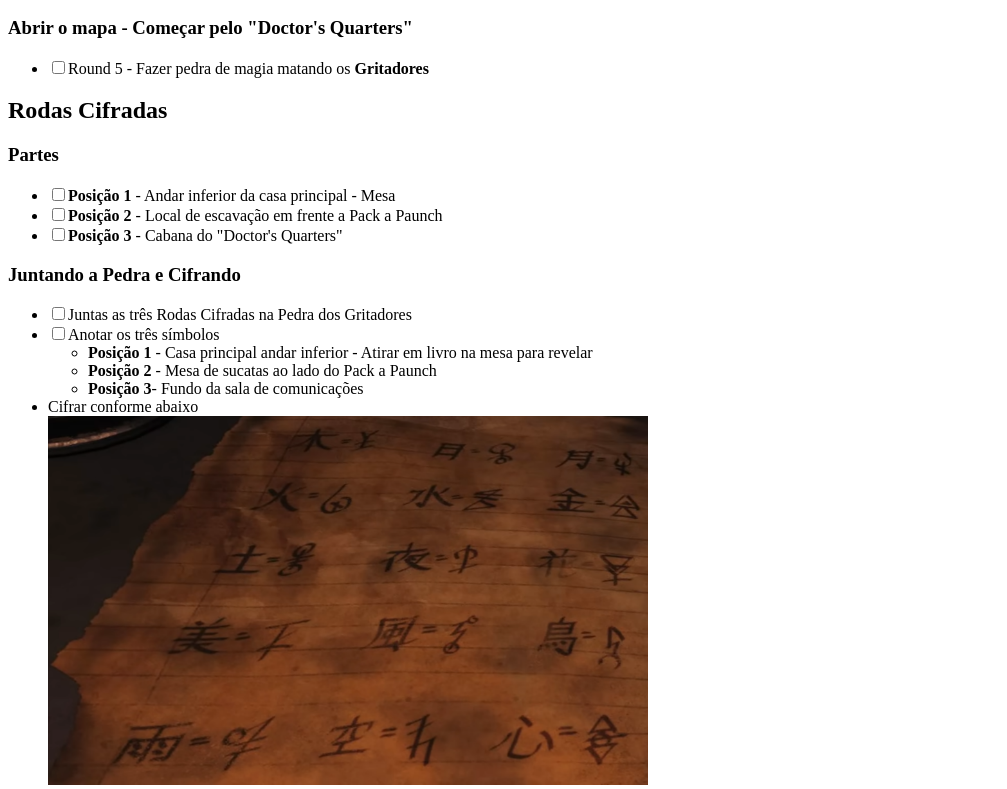
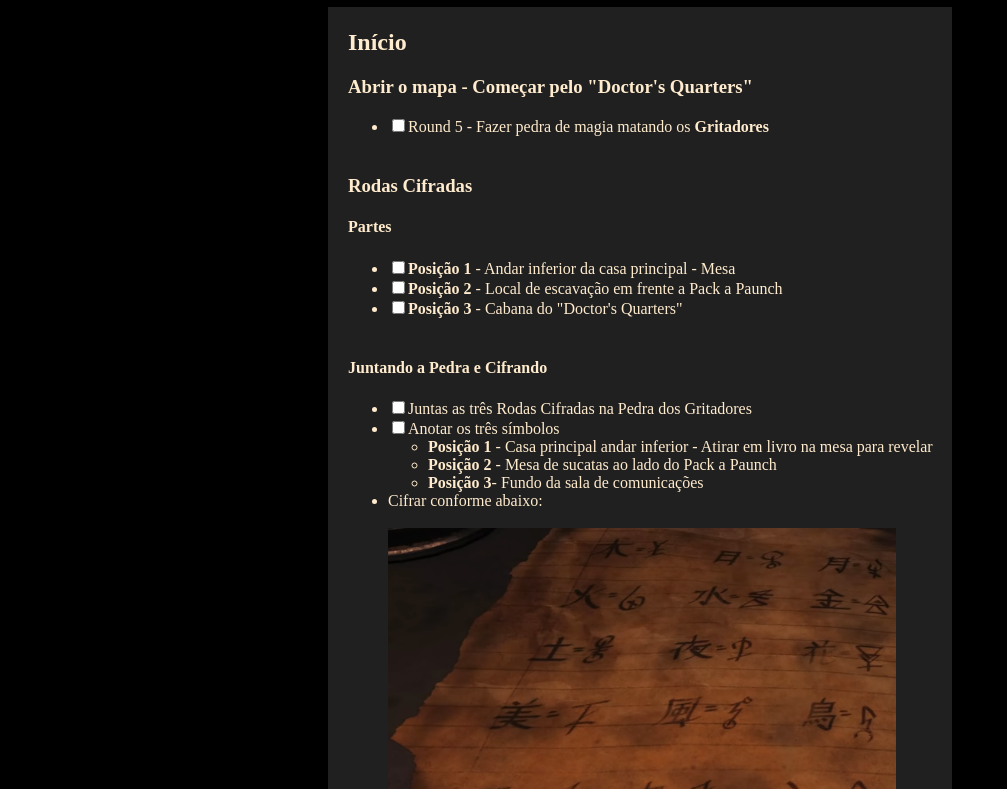
Before and after one commit to oliani/CodEasterEgg, a plain HTML site: page index.html in a window 1280 px wide. Shown: the part 110-899 px from the top of the page, without its empty margins (0-1007 px from the left). Drawn offline with Linux system fonts and the light colour scheme.

Commit message:
Visual Changes

```diff
--- a/index.html
+++ b/index.html
@@ -4,27 +4,32 @@
     <meta charset="UTF-8">
     <meta http-equiv="X-UA-Compatible" content="IE=edge">
     <meta name="viewport" content="width=device-width, initial-scale=1.0">
+    <link rel="stylesheet" href="./style/stylesheet.css">
     <title>COD Vanguard - Shi No Numa EasterEgg</title>
 </head>
 <body>
     <h1>COD: Vanguard - <strong>Shi No Numa</strong> EasterEgg - Tutorial</h1>
+    <div id="inicio">
+
         <h2>Início</h2>
         <h3>Abrir o mapa - Começar pelo <strong>"Doctor's Quarters"</strong></h3>
         <ul>
-        <li><input type="checkbox" name="" id="">Round 5 - Fazer pedra de magia matando os <strong>Gritadores</strong></li>
+            <li><input type="checkbox" name="" id="checkbox">Round 5 - Fazer pedra de magia matando os <strong>Gritadores</strong></li>
         </ul>
+        </div>
 
-    <h2>Rodas Cifradas</h2>
-    <h3>Partes</h3>
+    <div id="rodas">
+        <h3>Rodas Cifradas</h3>
+        <h4>Partes</h4>
         <ul>
             <li><input type="checkbox" name="" id=""><strong>Posição 1</strong> - Andar inferior da casa principal - Mesa</li>
             <li><input type="checkbox" name="" id=""><strong>Posição 2</strong> - Local de escavação em frente a Pack a Paunch</li>
             <li><input type="checkbox" name="" id=""><strong>Posição 3</strong> - Cabana do "Doctor's Quarters" </li>
         </ul>
-    <h3></h3>
+    </div>
 
-
-    <h3>Juntando a Pedra e Cifrando</h3>
+    <div id="main">
+        <h4>Juntando a Pedra e Cifrando</h4>
         <ul>
             <li><input type="checkbox" name="" id="">Juntas as três Rodas Cifradas na Pedra dos Gritadores</li>
             <li><input type="checkbox" name="" id="">Anotar os três símbolos
@@ -32,9 +37,13 @@
                     <li><strong>Posição 2</strong> - Mesa de sucatas ao lado do Pack a Paunch</li>
                     <li><strong>Posição 3</strong>- Fundo da sala de comunicações</li>
                 </ul>
-        <li>Cifrar conforme abaixo </li>
-         <img src="./img/Cifras.png" alt="" width="600">
-        </li>
+            <li>Cifrar conforme abaixo: </li>
+
+            <br />
+            <img src="./img/Cifras.png" alt="Cifras" width="90%">
+            <br />
+
+            <br />
             <li><input type="checkbox" name="" id="">Introduzir sequência cifradra na Pedra
                 <ul>
                     <li>Para saber se deu certo pedras em volta ficarão vermelhas</li>
@@ -77,7 +86,7 @@
                 <ul>Normalmente ficam em spots para serem acertados fora do mapa</ul>
                 <ul>Preste atenção para não peder os orbs</ul>
             </li>
-        <li><h3>Boss Fight</h3>
+            <li><h4>Boss Fight</h4>
                 <ul>
                     <li>
                         Interagir com o orb azul quando estiver pronto
@@ -99,9 +108,9 @@
                     <li>Interagir com o Orb e concluir o EasterEgg</li>
                 </ul>
             </li>
-
         </ul>
-
+    </div>
+    <div id="DG2">
         <h2>Montagem da DG2</h2>
             <h4>A partir do round 10 a DG2 passa vir na caixa</h3>
             <h3>Peças</h3>
@@ -113,7 +122,8 @@
                             <li><input type="checkbox" name="" id="">Pegar essa peça de volta</li>
                             <li><input type="checkbox" name="" id="">Um novo item aparecerá dentro da Cabana do Pescador, em um rádio</li>
                         </ul>
-                <li><input type="checkbox" name="" id="">Ir ao depósito, ativar a trap na casa ao fundo e eperar ela abrir. Pegar o fusível e ligar de novo até completar
+                    <li>
+                        <input type="checkbox" name="" id="">Ir ao depósito, ativar a trap na casa ao fundo e eperar ela abrir. Pegar o fusível e ligar de novo até completar
                         <ul>
                             <li>Para saber se esse passo foi concluido, na mesa ao lado (onde é montada a DG2) aparecerá um fusível de pé energizado</li>
                             <li>Eperar round 15 para começar a aperecer a Feiticeira e fazer o próximo passo</li>
@@ -122,7 +132,10 @@
                         <li><input type="checkbox" name="" id="">Montar DG2 na bancada e pegar a arma</li>
                     </li>
                 </ul>
+        </div>
+        <div id="video">
             <h1>Vídeo Realcionado</h1>
-            <iframe width="560" height="315" src="https://www.youtube-nocookie.com/embed/d6VBs-M0hQk" title="YouTube video player" frameborder="0" allow="accelerometer; autoplay; clipboard-write; encrypted-media; gyroscope; picture-in-picture" allowfullscreen></iframe>
+            <p align="center"><iframe width="560" height="315" src="https://www.youtube-nocookie.com/embed/d6VBs-M0hQk" text-align="center" title="YouTube video player" frameborder="0" allow="accelerometer; autoplay; clipboard-write; encrypted-media; gyroscope; picture-in-picture" allowfullscreen></iframe></p>
+        </div>
 </body>
 </html>
--- /dev/null
+++ b/style/stylesheet.css
@@ -0,0 +1,37 @@
+body {
+    background-color: rgb(0, 0, 0);
+    color: blanchedalmond;
+    padding-left: 25%;
+    padding-right: 25%;
+  }
+
+  .input[style="checkbox"]{
+
+    background-color: greenyellow;
+  }
+
+  .input[style="checkbox"]:checked{
+    background-color: #33f321;
+  }
+
+  div{
+    background-color: rgb(32, 32, 32);
+    padding-top: 2px;
+    padding-left: 20px;
+    padding-bottom: 2px;
+    text-align: left;
+  }
+
+  h1{
+    position: relative;
+    text-align: center;
+
+  }
+
+  checkbox{
+    background-color:#33f321;
+  }
+
+  iframe{
+
+  }
```
Lines whose indentation alone changed are shown as unchanged.
